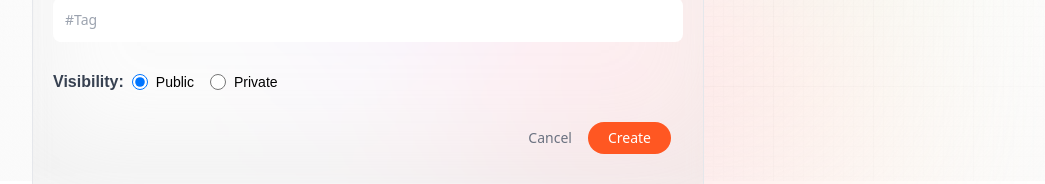
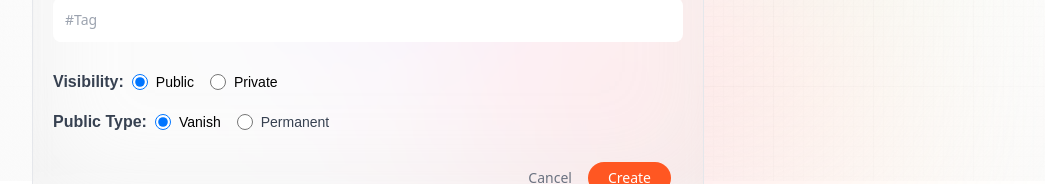
Before and after one commit to omkarkhot0500/PromptVerse_3_0, a Next.js app: page /create-prompt in a window 1280 px wide. Shown: the part 619-803 px from the top of the page, without its empty margins (32-1077 px from the left). Built offline with nearby package versions, Linux system fonts and the light colour scheme; no server answers.

Commit message:
home page bug fix

```diff
--- a/app/api/prompt/[id]/route.js
+++ b/app/api/prompt/[id]/route.js
@@ -1,5 +1,7 @@
 import Prompt from "@models/prompt";
 import { connectToDB } from "@utils/database";
+
+export const dynamic = "force-dynamic";
 
 export const GET = async (request, { params }) => {
     try {
@@ -21,7 +23,7 @@ export const GET = async (request, { params }) => {
 }
 
 export const PATCH = async (request, { params }) => {
-    const { prompt, tag, isPrivate } = await request.json();
+    const { prompt, tag, isPrivate, isPermanent } = await request.json();
 
     try {
         await connectToDB();
@@ -32,17 +34,18 @@ export const PATCH = async (request, { params }) => {
             return new Response("Prompt not found", { status: 404 });
         }
 
-        // NEW: Handle visibility change logic
-        const wasPrivate = existingPrompt.isPrivate;
-        const isNowPublic = !isPrivate && wasPrivate;
-
         existingPrompt.prompt = prompt;
         existingPrompt.tag = tag;
         existingPrompt.isPrivate = isPrivate;
 
-        // NEW: Set expiresAt only when changing from private to public
-        if (isNowPublic) {
+        // NEW: Handle expiry logically
+        if (!isPrivate && !isPermanent) {
+            // Set for 24 hours if it's a public vanishing prompt
+            // Always refresh expiry on update if it's vanishing
             existingPrompt.expiresAt = new Date(Date.now() + 24 * 60 * 60 * 1000);
+        } else {
+            // No expiry for private or permanent public prompts
+            existingPrompt.expiresAt = null;
         }
 
         await existingPrompt.save();
--- a/app/api/prompt/new/route.js
+++ b/app/api/prompt/new/route.js
@@ -2,7 +2,7 @@ import Prompt from "@models/prompt";
 import { connectToDB } from "@utils/database";
 
 export const POST = async (request) => {
-  const { userId, prompt, tag, isPrivate } = await request.json();
+  const { userId, prompt, tag, isPrivate, isPermanent } = await request.json();
 
   try {
     await connectToDB();
@@ -13,13 +13,14 @@ export const POST = async (request) => {
       isPrivate: isPrivate || false,
     });
 
-    // Set expiresAt for public prompts (24 hours from now)
-    if (!isPrivate) {
+    // Set expiresAt for public prompts (24 hours from now if NOT permanent)
+    if (!isPrivate && !isPermanent) {
       const expiresAt = new Date(Date.now() + 24 * 60 * 60 * 1000);
       newPrompt.expiresAt = expiresAt;
-      console.log(`Public prompt created - Expires at: ${expiresAt.toISOString()}`);
+      console.log(`Public vanishing prompt created - Expires at: ${expiresAt.toISOString()}`);
     } else {
-      console.log("Private prompt created - No expiry");
+      newPrompt.expiresAt = null; // No expiry for private or permanent public prompts
+      console.log(`${isPrivate ? "Private" : "Permanent Public"} prompt created - No expiry`);
     }
 
     const savedPrompt = await newPrompt.save();
--- a/app/api/prompt/route.js
+++ b/app/api/prompt/route.js
@@ -1,5 +1,7 @@
 import Prompt from "@models/prompt";
 import { connectToDB } from "@utils/database";
+
+export const dynamic = "force-dynamic";
 
 export const GET = async (request) => {
     try {
--- a/app/api/users/[id]/posts/route.js
+++ b/app/api/users/[id]/posts/route.js
@@ -1,5 +1,7 @@
 import Prompt from "@models/prompt";
 import { connectToDB } from "@utils/database";
+
+export const dynamic = "force-dynamic";
 
 export const GET = async (request, { params }) => {
     try {
--- a/app/create-prompt/page.jsx
+++ b/app/create-prompt/page.jsx
@@ -11,7 +11,7 @@ const CreatePrompt = () => {
   const { data: session } = useSession();
 
   const [submitting, setIsSubmitting] = useState(false);
-  const [post, setPost] = useState({ prompt: "", tag: "", isPrivate: false });
+  const [post, setPost] = useState({ prompt: "", tag: "", isPrivate: false, isPermanent: false });
 
   const createPrompt = async (e) => {
     e.preventDefault();
@@ -25,6 +25,7 @@ const CreatePrompt = () => {
           userId: session?.user.id,
           tag: post.tag,
           isPrivate: post.isPrivate,
+          isPermanent: post.isPermanent,
         }),
       });
 
--- a/app/update-prompt/page.jsx
+++ b/app/update-prompt/page.jsx
@@ -7,7 +7,7 @@ const UpdatePrompt = () => {
   const router = useRouter();
   const searchParams = useSearchParams();
   const promptId = searchParams.get("id");
-  const [post, setPost] = useState({ prompt: "", tag: "", isPrivate: false });
+  const [post, setPost] = useState({ prompt: "", tag: "", isPrivate: false, isPermanent: false });
   const [submitting, setIsSubmitting] = useState(false);
 
   useEffect(() => {
@@ -18,6 +18,7 @@ const UpdatePrompt = () => {
         prompt: data.prompt,
         tag: data.tag,
         isPrivate: data.isPrivate || false,
+        isPermanent: data.expiresAt === null || data.expiresAt === undefined,
       });
     };
     if (promptId) getPromptDetails();
@@ -34,6 +35,7 @@ const UpdatePrompt = () => {
           prompt: post.prompt,
           tag: post.tag,
           isPrivate: post.isPrivate,
+          isPermanent: post.isPermanent,
         }),
       });
       if (response.ok) {
--- a/components/Form.jsx
+++ b/components/Form.jsx
@@ -43,6 +43,7 @@ const Form = ({ type, post, setPost, submitting, handleSubmit }) => {
           />
         </label>
 
+        <div className="flex flex-col gap-4">
           <div className="flex items-center gap-2">
             <span className="font-satoshi font-semibold text-base text-gray-700">
               Visibility:
@@ -71,6 +72,39 @@ const Form = ({ type, post, setPost, submitting, handleSubmit }) => {
             </div>
           </div>
 
+          {!post.isPrivate && (
+            <div className="flex items-center gap-2 animate-in fade-in slide-in-from-left-2 duration-300">
+              <span className="font-satoshi font-semibold text-base text-gray-700">
+                Public Type:
+              </span>
+              <div className="flex items-center gap-4">
+                <label className="flex items-center gap-2 cursor-pointer">
+                  <input
+                    type="radio"
+                    name="publicType"
+                    checked={!post.isPermanent}
+                    onChange={() => setPost({ ...post, isPermanent: false })}
+                    className="w-4 h-4"
+                  />
+                  <span className="text-sm font-satoshi">Vanish</span>
+                </label>
+                <label className="flex items-center gap-2 cursor-pointer">
+                  <input
+                    type="radio"
+                    name="publicType"
+                    checked={post.isPermanent}
+                    onChange={() => setPost({ ...post, isPermanent: true })}
+                    className="w-4 h-4 accent-red-600"
+                  />
+                  <span className={`text-sm font-satoshi ${post.isPermanent ? 'text-red-600 font-bold' : 'text-gray-700'}`}>
+                    Permanent
+                  </span>
+                </label>
+              </div>
+            </div>
+          )}
+        </div>
+
         <div className="flex-end mx-3 mb-5 gap-4">
           <Link href="/" className="text-gray-500 text-sm">
             Cancel
```
Also changed, not shown: 1 other file (tests, documents, lock files or other folders). Lines whose indentation alone changed are shown as unchanged.
